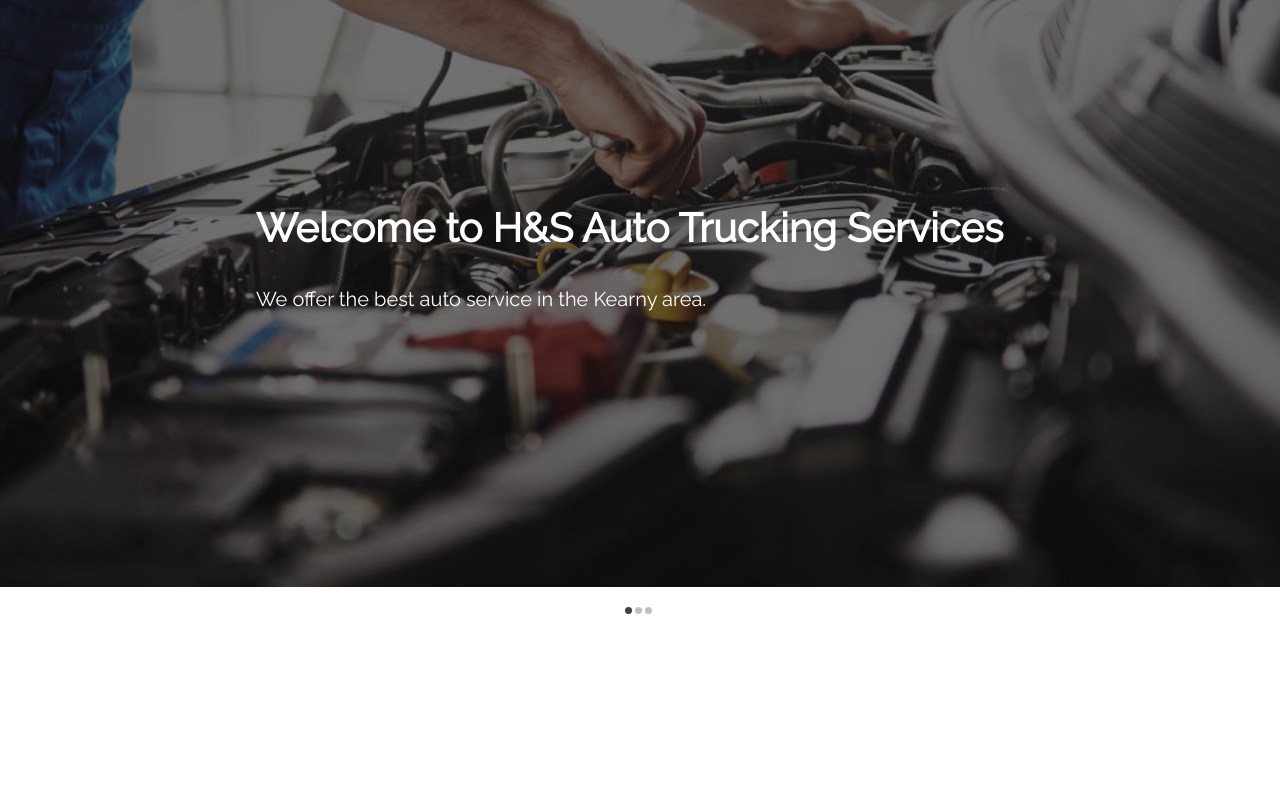
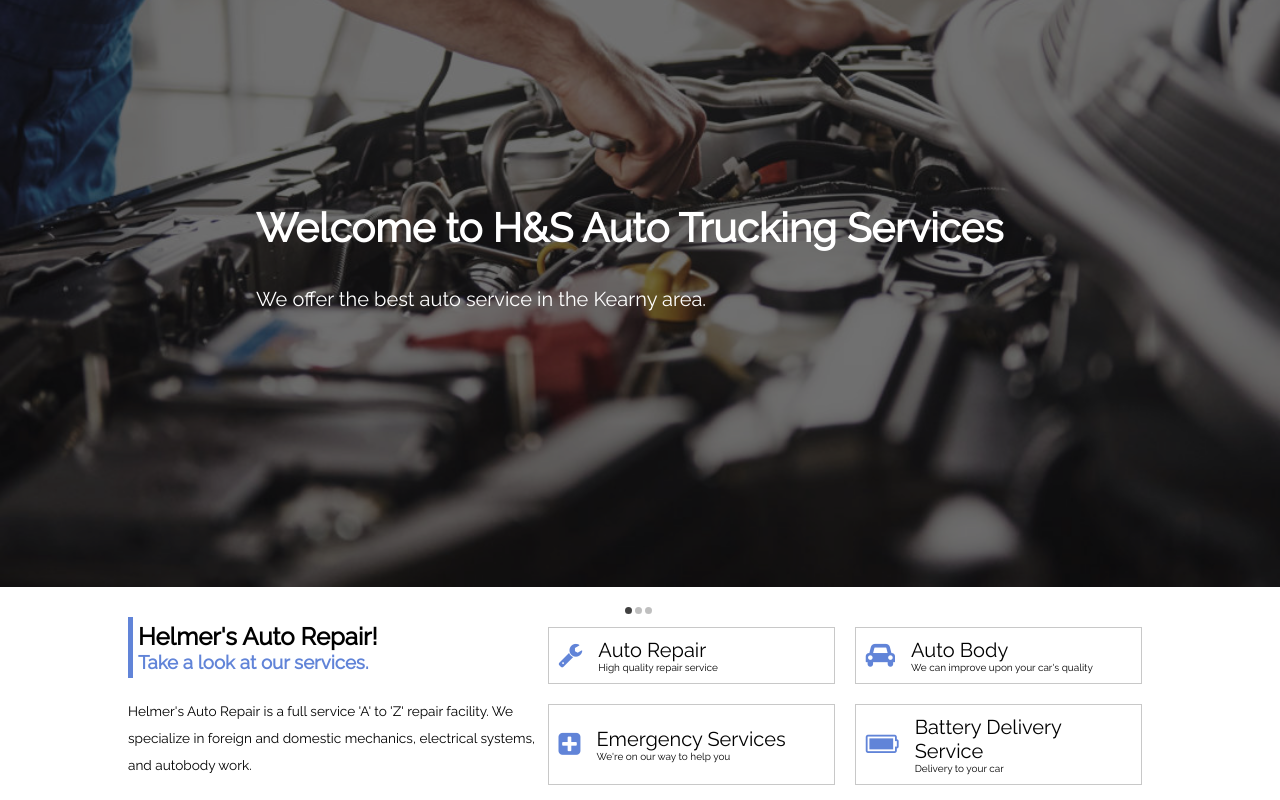
Before and after one commit to solorzke/hs-auto, a React (Create React App) app: page / in a window 1280 px wide. Shown: the part 213-1013 px from the top of the page. Before the commit the page ends 830 px from the top, so only its background shows below. Built offline with nearby package versions, Linux system fonts and the light colour scheme; grey boxes are pictures that could not be loaded.

Commit message:
Services Component made

```diff
--- a/src/components/Navbar/Navbar.css
+++ b/src/components/Navbar/Navbar.css
@@ -1,5 +1,5 @@
 .navbar-items {
-	background: linear-gradient(90deg, rgb(132, 117, 119) 0%, rgba(166, 162, 162, 1) 100%);
+	background: linear-gradient(90deg, rgb(55, 51, 69) 0%, rgba(55, 51, 122, 1) 100%);
 	height: 80px;
 	display: flex;
 	justify-content: center;
--- /dev/null
+++ b/src/components/Services/List.js
@@ -0,0 +1,63 @@
+import React from 'react';
+import './Services.css';
+import 'font-awesome/css/font-awesome.min.css';
+
+export default function List() {
+	return (
+		<div className="list-container">
+			<div className="row">
+				<div className="item">
+					<a href="#">
+						<i className="fa fa-wrench icon" />
+						<div className="row-text">
+							<p style={styles.title}>Auto Repair</p>
+							<p style={styles.subtitle}>High quality repair service</p>
+						</div>
+					</a>
+				</div>
+				<div className="item">
+					<a href="#">
+						<i className="fa fa-car icon" />
+						<div className="row-text">
+							<p style={styles.title}>Auto Body</p>
+							<p style={styles.subtitle}>We can improve upon your car's quality</p>
+						</div>
+					</a>
+				</div>
+			</div>
+			<div className="row">
+				<div className="item">
+					<a href="#">
+						<i className="fa fa-plus-square icon" />
+						<div className="row-text">
+							<p style={styles.title}>Emergency Services</p>
+							<p style={styles.subtitle}>We're on our way to help you</p>
+						</div>
+					</a>
+				</div>
+				<div className="item">
+					<a href="#">
+						<i className="fa fa-battery-full icon" />
+						<div className="row-text">
+							<p style={styles.title}>Battery Delivery Service</p>
+							<p style={styles.subtitle}>Delivery to your car</p>
+						</div>
+					</a>
+				</div>
+			</div>
+		</div>
+	);
+}
+
+const styles = {
+	title: {
+		fontSize: 20,
+		textDecoration: 'none',
+		color: '#000'
+	},
+
+	subtitle: {
+		fontSize: 10,
+		color: '#000'
+	}
+};
--- /dev/null
+++ b/src/components/Services/Services.css
@@ -0,0 +1,72 @@
+.services-container {
+    display: flex;
+    flex-direction: row;
+    padding: 0px 10%
+}
+
+.summary-container {
+    flex: 2;
+    width: 100%;
+    display: flex;
+    flex-direction: column;
+}
+
+.summary-heading {
+    flex: 1;
+    width: 100%;
+    padding: 5px;
+    border-left: 5px solid #6184D8;
+}
+
+.summary-subtitle {
+    color: #6184D8
+}
+
+.summary-paragraph {
+    flex: 1;
+    width: 100%;
+    padding: 20px 0px;
+    font-size: .85rem;
+    line-height: 2;
+}
+
+.list-container {
+    flex: 3;
+    width: 100%;
+    display: flex;
+    justify-content: center;
+    align-items: center;
+    height: 100%;
+    flex-direction: column;
+}
+
+.row {
+    display: flex;
+    flex: 1;
+    flex-direction: row;
+    width: 100%;
+}
+
+.item {
+    border: 1px solid #C8C8C8;
+    padding: 10px;
+    margin: 10px;
+    display: flex;
+    flex: 1;
+    justify-content: start;
+    align-items: center;
+}
+
+.icon {
+    font-size: 1.6rem;
+    color: #6184D8;
+    padding-right: 1rem;
+}
+
+a {
+    text-decoration: none;
+    justify-content: start;
+    align-items: center;
+    display: flex;
+    flex: 1;
+}
--- /dev/null
+++ b/src/components/Services/Services.js
@@ -0,0 +1,15 @@
+import React, { Component } from 'react';
+import './Services.css';
+import Summary from './Summary';
+import List from './List';
+
+export default class Services extends Component {
+	render() {
+		return (
+			<div className="services-container">
+				<Summary />
+				<List />
+			</div>
+		);
+	}
+}
--- /dev/null
+++ b/src/components/Services/Summary.js
@@ -0,0 +1,19 @@
+import React from 'react';
+import './Services.css';
+
+export default function Summary() {
+	return (
+		<div className="summary-container">
+			<div className="summary-heading">
+				<h2 className="summary-title">Helmer's Auto Repair!</h2>
+				<h3 className="summary-subtitle">Take a look at our services.</h3>
+			</div>
+			<div className="summary-paragraph">
+				<p>
+					Helmer's Auto Repair is a full service 'A' to 'Z' repair facility. We specialize in foreign and
+					domestic mechanics, electrical systems, and autobody work.
+				</p>
+			</div>
+		</div>
+	);
+}
--- a/src/views/Home.js
+++ b/src/views/Home.js
@@ -1,6 +1,7 @@
 import React, { Component } from 'react';
 import Navbar from '../components/Navbar/Navbar';
 import Banner from '../components/Banner/Banner';
+import Services from '../components/Services/Services';
 import '../App.css';
 
 export default class HomePage extends Component {
@@ -9,6 +10,7 @@ export default class HomePage extends Component {
 			<div>
 				<Navbar />
 				<Banner />
+				<Services />
 			</div>
 		);
 	}
```
